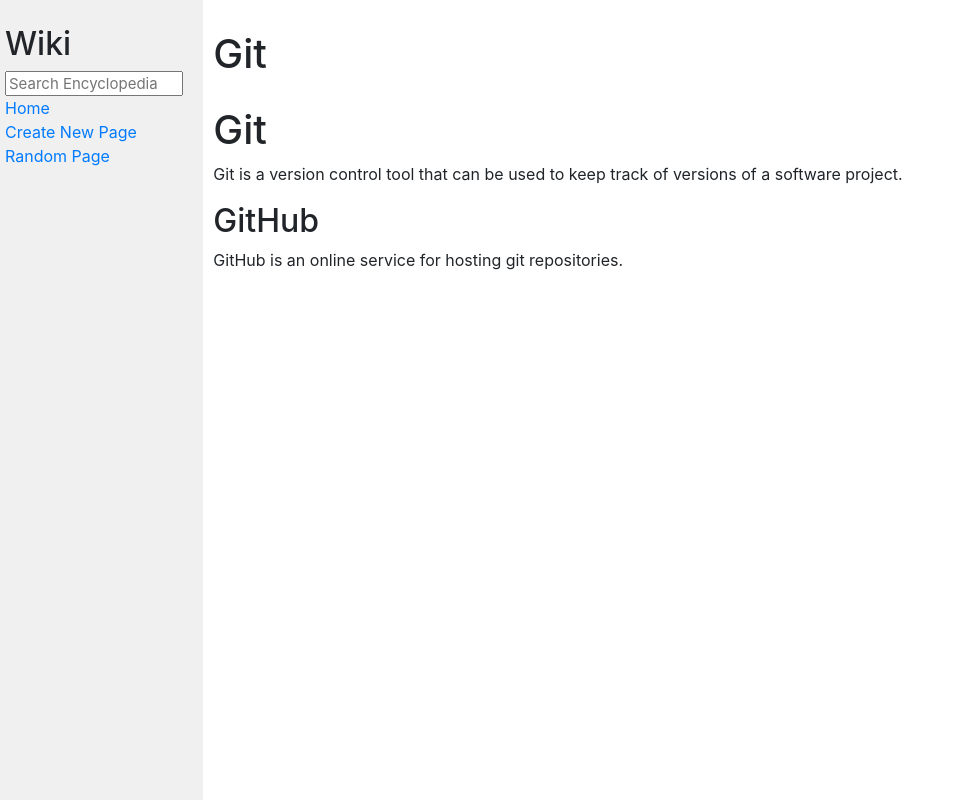
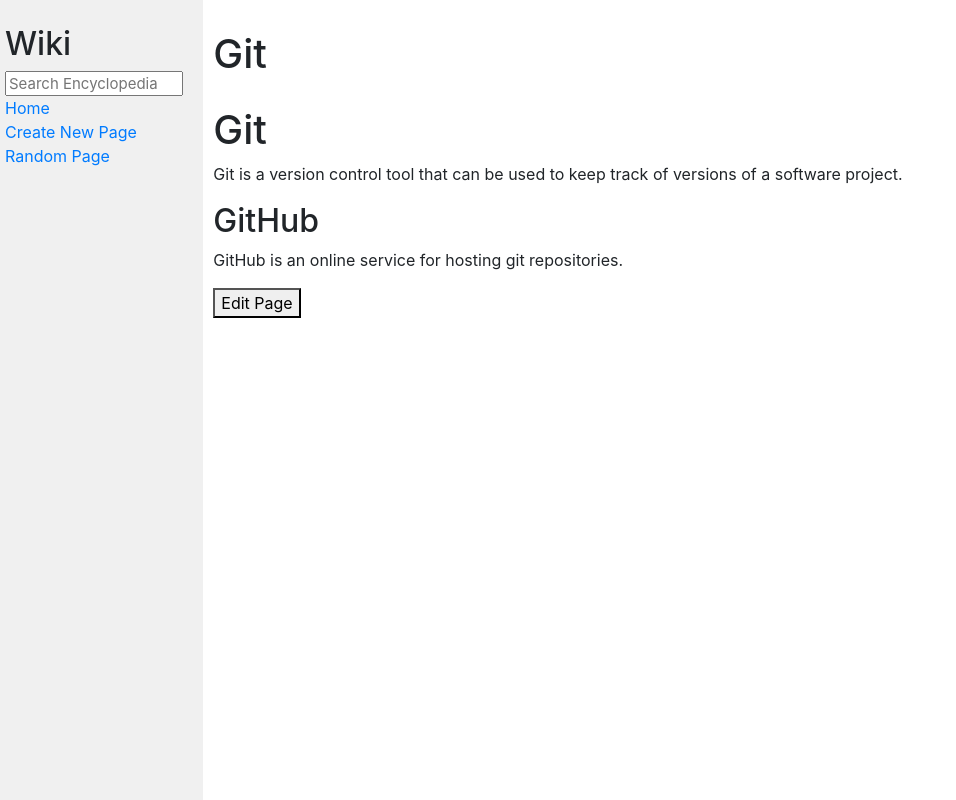
Before and after one commit to dsarra1018/wiki, a Django app: page /random in a window 1280 px wide. Shown: the whole page, without its empty margins (0-956 px from the left). Run offline with Django 3.2, Linux system fonts and the light colour scheme; some libraries are stand-ins or nearby versions.

Commit message:
Add edit button to entry.html

```diff
--- a/encyclopedia/templates/encyclopedia/entry.html
+++ b/encyclopedia/templates/encyclopedia/entry.html
@@ -7,4 +7,6 @@
 {% block body %}
     <h1>{{ title }}</h1>
     {{ entry|safe }}
+
+    <button>Edit Page</button>
 {% endblock %}
```
